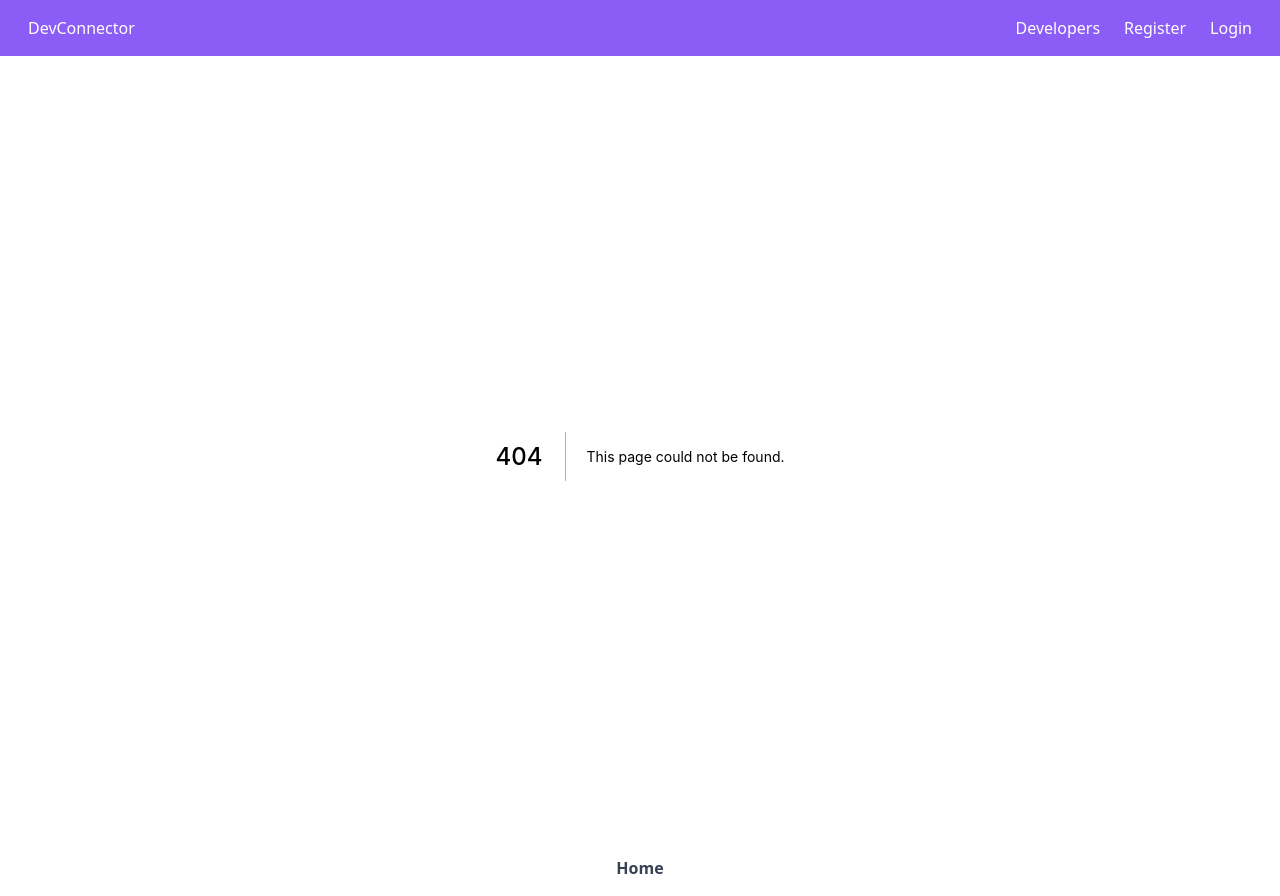
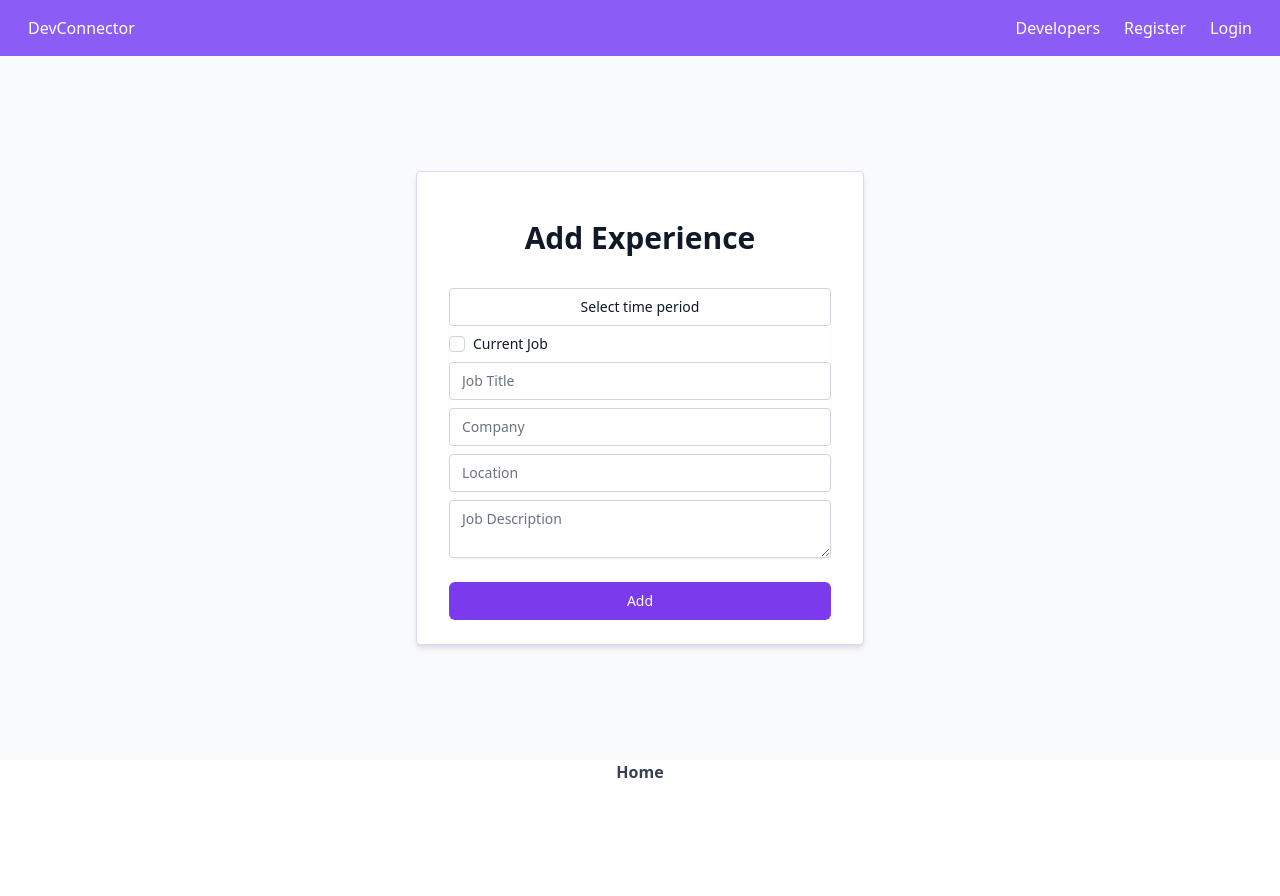
Before and after one commit to hereisfahad/social, a Next.js app: page /add-experience in a window 1280 px wide. Before the commit this address had no page. After the commit the page ends 800 px from the top, so only its background shows below. Built offline with nearby package versions, Linux system fonts and the light colour scheme.

Commit message:
design add experience page (#2)

```diff
--- a/package.json
+++ b/package.json
@@ -9,8 +9,10 @@
   },
   "dependencies": {
     "@tailwindcss/forms": "^0.3.2",
+    "date-fns": "^2.20.1",
     "next": "latest",
     "react": "^17.0.1",
+    "react-date-range": "^1.1.3",
     "react-dom": "^17.0.1"
   },
   "devDependencies": {
--- a/pages/_app.js
+++ b/pages/_app.js
@@ -2,6 +2,8 @@ import Head from 'next/head'
 
 import Layout from '@/components/Layout'
 import '../styles/globals.css'
+import 'react-date-range/dist/styles.css'; // main css file
+import 'react-date-range/dist/theme/default.css'; // theme css file
 
 function MyApp({ Component, pageProps }) {
   return (
--- /dev/null
+++ b/pages/add-experience.js
@@ -0,0 +1,80 @@
+import { DateRange } from 'react-date-range';
+import { useState } from 'react'
+
+export default function AddExperience() {
+    const [showDatePicker, setShowDatePicker] = useState(false)
+    const [state, setState] = useState([
+        {
+            startDate: new Date(),
+            endDate: new Date(),
+            key: 'selection'
+        }
+    ]);
+
+    const toggleDatePicker = (e) => {
+        setShowDatePicker(!showDatePicker)
+    }
+
+    return (
+        <div className="flex items-center justify-center flex-1 p-4 bg-gray-50 sm:px-6 lg:px-8">
+            { showDatePicker && <div className="absolute inset-0 z-10" onClick={toggleDatePicker} />}
+            <div className="w-full max-w-md px-8 py-6 space-y-8 bg-white border border-purple-200 rounded shadow lg:shadow-md">
+                <div>
+                    <h2 className="mt-6 text-3xl font-extrabold text-center text-gray-900">
+                        Add Experience
+                    </h2>
+                </div>
+                <form className="mt-8 space-y-6" action="#" method="POST">
+                    <input type="hidden" name="remember" value="true" />
+                    <div className="space-y-2 rounded-md shadow-sm">
+                        <div className="relative">
+                            <button type="button" onClick={toggleDatePicker} className="block w-full px-3 py-2 text-gray-900 border border-gray-300 rounded focus:outline-none focus:ring-purple-500 focus:border-purple-500 focus:z-10 sm:text-sm">Select time period</button>
+                            {
+                                showDatePicker && (
+                                    <div className="absolute inset-x-0 top-[36px] z-20 border border-gray-200 shadow">
+                                        <DateRange
+                                            className="w-full h-full"
+                                            maxDate={new Date()}
+                                            editableDateInputs={true}
+                                            onChange={item => setState([item.selection])}
+                                            moveRangeOnFirstSelection={false}
+                                            ranges={state}
+                                        />
+                                    </div>
+                                )
+                            }
+                        </div>
+                        <div className="flex items-center">
+                            <input id="current" name="current" type="checkbox" className="w-4 h-4 text-purple-600 border-gray-300 rounded cursor-pointer focus:ring-purple-500" />
+                            <label htmlFor="current" className="block ml-2 text-xs text-gray-900 cursor-pointer select-none sm:text-sm">
+                                Current Job
+                            </label>
+                        </div>
+                        <div>
+                            <label htmlFor="title" className="sr-only">Job Title</label>
+                            <input id="title" name="title" type="text" autoComplete="off" required className="relative block w-full px-3 py-2 text-gray-900 placeholder-gray-500 border border-gray-300 rounded appearance-none focus:outline-none focus:ring-purple-500 focus:border-purple-500 focus:z-10 sm:text-sm" placeholder="Job Title" />
+                        </div>
+                        <div>
+                            <label htmlFor="company" className="sr-only">Company</label>
+                            <input id="company" name="company" type="text" autoComplete="off" required className="relative block w-full px-3 py-2 text-gray-900 placeholder-gray-500 border border-gray-300 rounded appearance-none focus:outline-none focus:ring-purple-500 focus:border-purple-500 focus:z-10 sm:text-sm" placeholder="Company" />
+                        </div>
+                        <div>
+                            <label htmlFor="location" className="sr-only">Location</label>
+                            <input id="location" name="location" type="text" autoComplete="off" required className="relative block w-full px-3 py-2 text-gray-900 placeholder-gray-500 border border-gray-300 rounded appearance-none focus:outline-none focus:ring-purple-500 focus:border-purple-500 focus:z-10 sm:text-sm" placeholder="Location" />
+                        </div>
+                        <div>
+                            <label htmlFor="description" className="sr-only">Job Description</label>
+                            <textarea id="description" name="description" autoComplete="off" required className="relative block w-full px-3 py-2 text-gray-900 placeholder-gray-500 border border-gray-300 rounded appearance-none focus:outline-none focus:ring-purple-500 focus:border-purple-500 focus:z-10 sm:text-sm" placeholder="Job Description" />
+                        </div>
+                    </div>
+
+                    <div>
+                        <button type="submit" className="relative flex justify-center w-full px-4 py-2 text-sm font-medium text-white bg-purple-600 border border-transparent rounded-md group hover:bg-purple-700 focus:outline-none focus:ring-2 focus:ring-offset-2 focus:ring-purple-500">
+                            Add
+                    </button>
+                    </div>
+                </form>
+            </div>
+        </div>
+    )
+}
```
Also changed, not shown: 1 other file (tests, documents, lock files or other folders).
